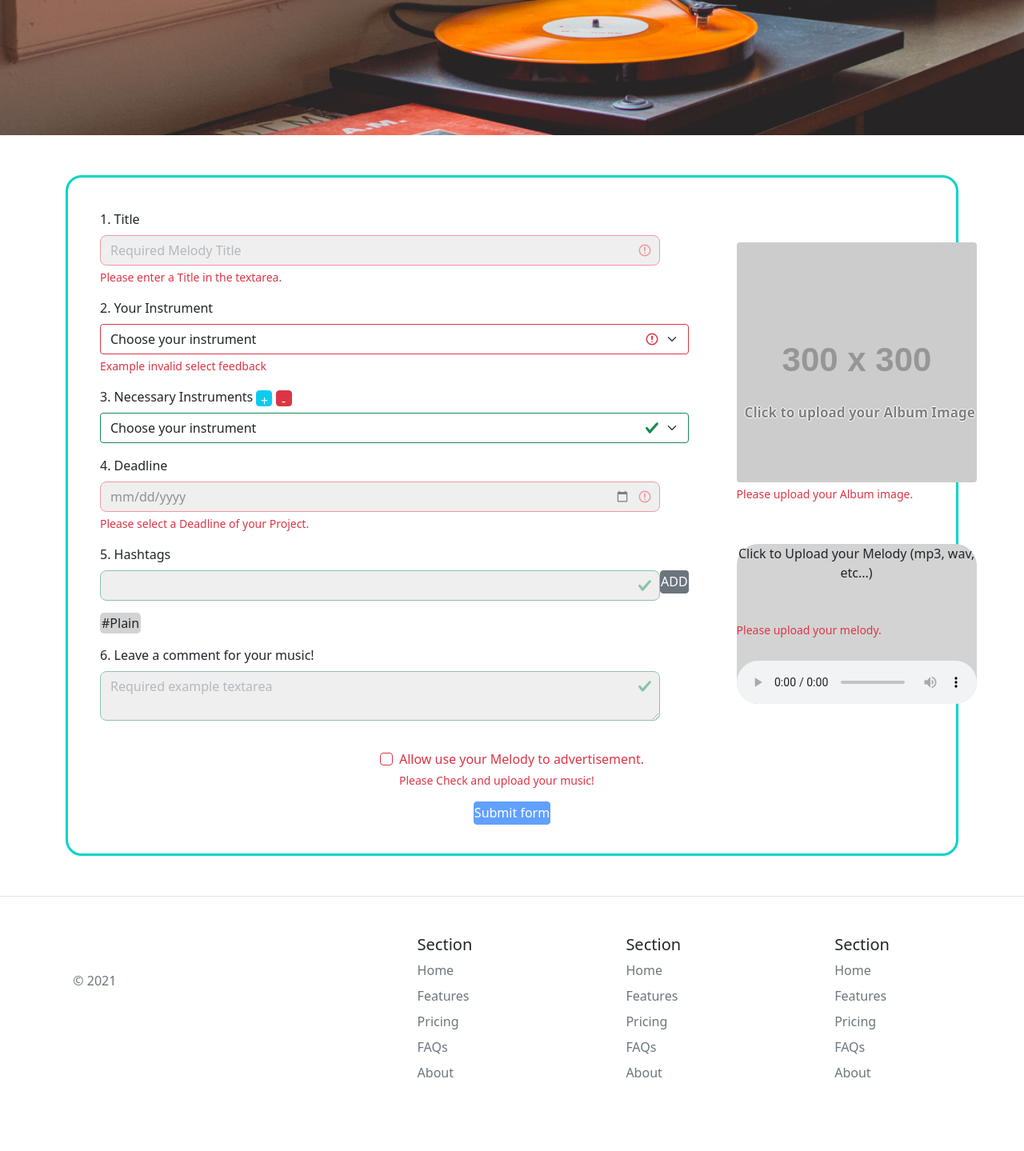
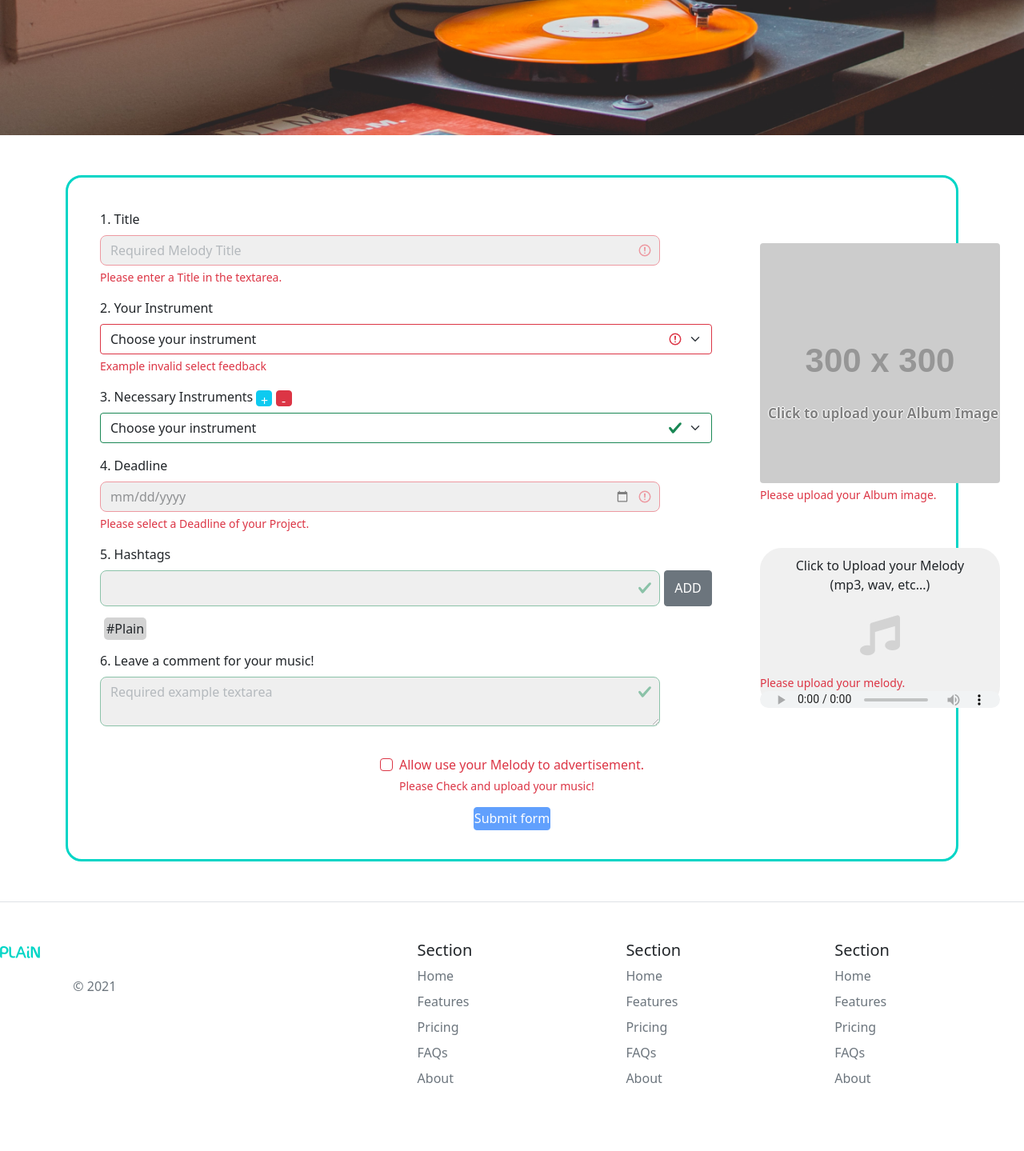
Before and after one commit to Ktaewon/PLAIN, a Django app: page /melody/ in a window 1280 px wide; the page is wider, and only the part inside the window is pictured. Shown: the part 56-1495 px from the top of that part at 80% size. Before the commit the page ends 1403 px from the top of that part, so only its background shows below. Run offline with Django 3.2, Linux system fonts and the light colour scheme; grey boxes labelled with a size stand in for pictures from a placeholder-image service; some libraries are stand-ins or nearby versions.

Commit message:
melody form finish

```diff
--- a/Plain/Melody/static/css/melody_upload3.css
+++ b/Plain/Melody/static/css/melody_upload3.css
@@ -19,7 +19,7 @@
 }
 .prow {
     display: flex;
-    justify-content: space-around;
+    justify-content: space-around !important;
 }
 .img_preview {
     /* display: flex; */
@@ -30,6 +30,7 @@
     height : 300px;
     margin: 20px;
     position: relative;
+    /* border-radius: 27px; */
 }
 .img_preview .img-text {
     position:absolute;
@@ -43,18 +44,31 @@
                 1px 0 white,
                 0 -1px white;
 }
+#image_section {
+    border-style: none;
+    border-radius: 27px;
+}
 #imgInput{
     display: none;
 }
 #melodyInput {
     display: none;
 }
-
+#hashtag-btn {
+    height:45px;
+    width: 60px;
+    margin-left: 5px;
+    padding-top: 3px;
+    padding-bottom: 3px;
+    padding-left: 1px;
+    padding-right: 1px;
+}
 #hash {
     border-style: none;
     border-radius: 5px;
     background-color: lightgrey;
-    padding: 2px;
+    padding: 3px;
+    margin:5px;
 }
 
 .btn-inst {
@@ -80,7 +94,15 @@
     background-color: lightgray;
 
 }
+#music_name {
+    border-style: none;
+    border-radius: 27px;
+    background-color: lightgray;
+    font-size: 12px;
+    text-align: center;
+}
 .umelody {
+    cursor: pointer;
     width : 300px;
     height : 200px;
     margin: 20px;
@@ -89,9 +111,18 @@
     justify-content: space-between;
     border-radius: 27px;
     border-style: none;
-    background-color: lightgrey;
+    background-color: #f0f0f0;
 }
-
+.mel-text {
+    text-align: center;
+    padding:10px;
+}
+.fa-music {
+    text-align: center;
+    font-size: 50px;
+    color:lightgray;
+    padding-bottom: 20px;
+}
 #ump{
     padding: 20px;
 }
--- a/Plain/Melody/static/js/melody_upload2.js
+++ b/Plain/Melody/static/js/melody_upload2.js
@@ -67,13 +67,32 @@ $(document).ready(function() {
 
 $("#img_up").on('click', function() {
     document.all.imgInput.click();
-})
+});
 
 $("#up_mel").on('click', function() {
     document.all.melodyInput.click();
-})
+});
 $(function() {
     $("#melodyInput").on('change', function(){
         readAudio(this);
+        var fileValue = $("#melodyInput").val().split("\\");
+        var fileName = fileValue[fileValue.length-1];
+        var text = document.getElementById("music_name");
+        text.innerText = fileName;
+        text.style.padding=5;
     });
 });
+let hashtags = "";
+
+function makehash(){
+    var hashtag = document.getElementById("hashtags");
+    if (hashtag.value == "" || hashtag.value == null) {
+        alert("Empty! Write a hashtag and push Add button.");
+        return false;
+    }
+    document.getElementById("hash-con").innerHTML += "<span id='hash'>" + "#" + hashtag.value + "</span>";
+    hashtag.value = null;
+}
+
+var hash_btn = document.getElementById("hashtag-btn");
+hash_btn.addEventListener('click', makehash);
--- a/Plain/Melody/templates/melody_upload.html
+++ b/Plain/Melody/templates/melody_upload.html
@@ -57,9 +57,12 @@ Upload Your Melody
                 <label for="hashtags" class="form-label" >5. Hashtags</label>
                 <p id="hp" class="prow">
                     <input id="hashtags" type="text" class="form-control">
-                    <button type="button" class="btn btn-secondary">ADD</button>
+                    <button type="button" class="btn btn-secondary" id="hashtag-btn">ADD</button>
                 </p>
-                <span id="hash">#Plain</span>
+                <div id="hash-con">
+                    <span id="hash">#Plain</span>
+                </div>
+
             </div>
             <div class="mb-3">
                 <label for="validationTextarea" class="form-label">6. Leave a comment for your music!</label>
@@ -79,11 +82,13 @@ Upload Your Melody
                 </div>
             </div>
             <div class="mb-3 umelody fcol" id="up_mel">
-                <div class="img-text">
-                    <p>Click to Upload your Melody (mp3, wav, etc...)</p>
+                <div class="mel-text">
+                    <p>Click to Upload your Melody<br>(mp3, wav, etc...)</p>
                 </div>
+                <i class="fas fa-music"></i>
                 <div>
                     <input type="file" id="melodyInput" name="melodyInput" class="" accept="audio/*" required>
+                    <div id="music_name"></div>
                     <div class="invalid-feedback mel-txt">
                         Please upload your melody.
                     </div>
--- a/Plain/templates/base.html
+++ b/Plain/templates/base.html
@@ -10,6 +10,7 @@
     <link href="https://cdn.jsdelivr.net/npm/bootstrap@5.0.2/dist/css/bootstrap.min.css" rel="stylesheet" integrity="sha384-EVSTQN3/azprG1Anm3QDgpJLIm9Nao0Yz1ztcQTwFspd3yD65VohhpuuCOmLASjC" crossorigin="anonymous">
     <script src="https://cdn.jsdelivr.net/npm/bootstrap@5.0.2/dist/js/bootstrap.bundle.min.js" integrity="sha384-MrcW6ZMFYlzcLA8Nl+NtUVF0sA7MsXsP1UyJoMp4YLEuNSfAP+JcXn/tWtIaxVXM" crossorigin="anonymous"></script>
     <link rel="stylesheet" href="{% static 'style.css' %}" type="text/css">
+    <link rel="stylesheet" href="https://cdnjs.cloudflare.com/ajax/libs/font-awesome/5.8.2/css/all.min.css"/>
     {% block style %}{% endblock %}
 </head>
 
@@ -73,7 +74,7 @@
 <footer class="row row-cols-5 py-5 my-5 border-top">
     <div class="col">
         <a href="/" class="d-flex align-items-center mb-3 link-dark text-decoration-none">
-        <svg class="bi me-2" width="40" height="32"><use xlink:href="#bootstrap"></use></svg>
+        <img src="{% static 'logo.svg' %}" class="bi me-2" width="50" >
         </a>
         <p class="text-muted">© 2021</p>
     </div>
```
